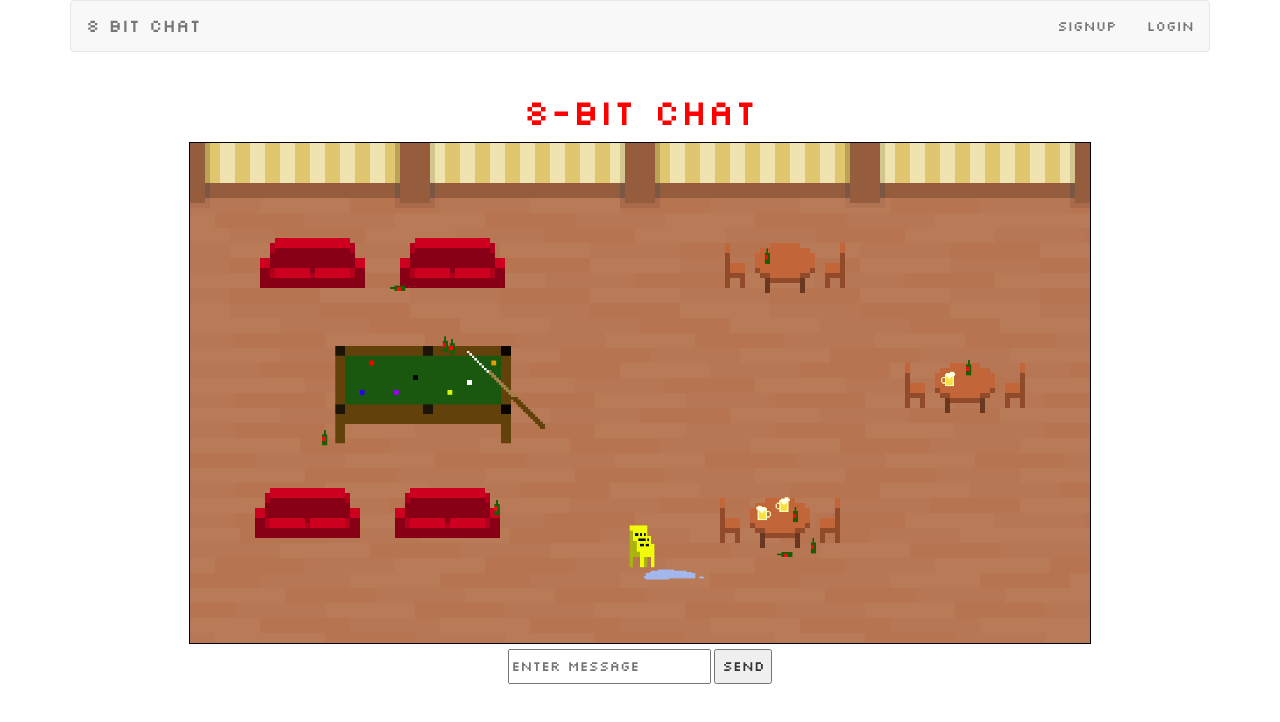
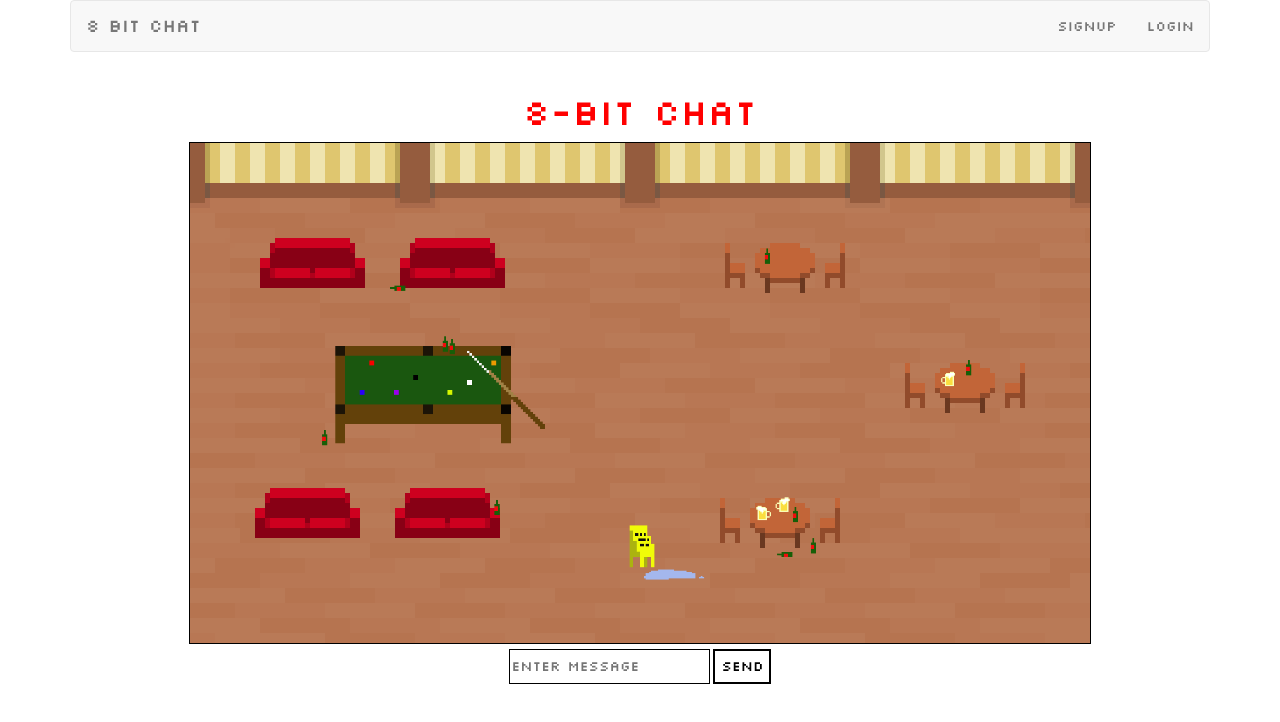
Before and after one commit to tmrdr/8-bit-chat, a website: page public/index.html in a window 1280 px wide. Drawn offline with nearby package versions, Linux system fonts and the light colour scheme; some packages are replaced by stand-ins of ours; no server answers.

Commit message:
slightly more css

```diff
--- a/public/app/containers/home/home.html
+++ b/public/app/containers/home/home.html
@@ -3,7 +3,7 @@
   <canvas id="canvas" width="900" height="500" ></canvas>
   <form id="chat-form">
     <input type="text" maxlength="50" name="chat" value="" placeholder="Enter message">
-    <input type="submit" value="send">
+    <input class="button" type="submit" value="send">
   </form>
   <div id="messages"></div>
 
--- a/public/css/style.css
+++ b/public/css/style.css
@@ -102,4 +102,17 @@
 input {
   height: 35px;
   font-family: 'Silkscreen';
+  border: 1px solid black;
 }
+
+.button {
+  color: black;
+  border: 2px solid black;
+  background-color: white;
+}
+
+.button:hover {
+  color: white;
+  border: 2px solid white;
+  background-color: black;
+}
```
Also changed, not shown: public/app/containers/profile/profile.html (+1 -1 lines).
